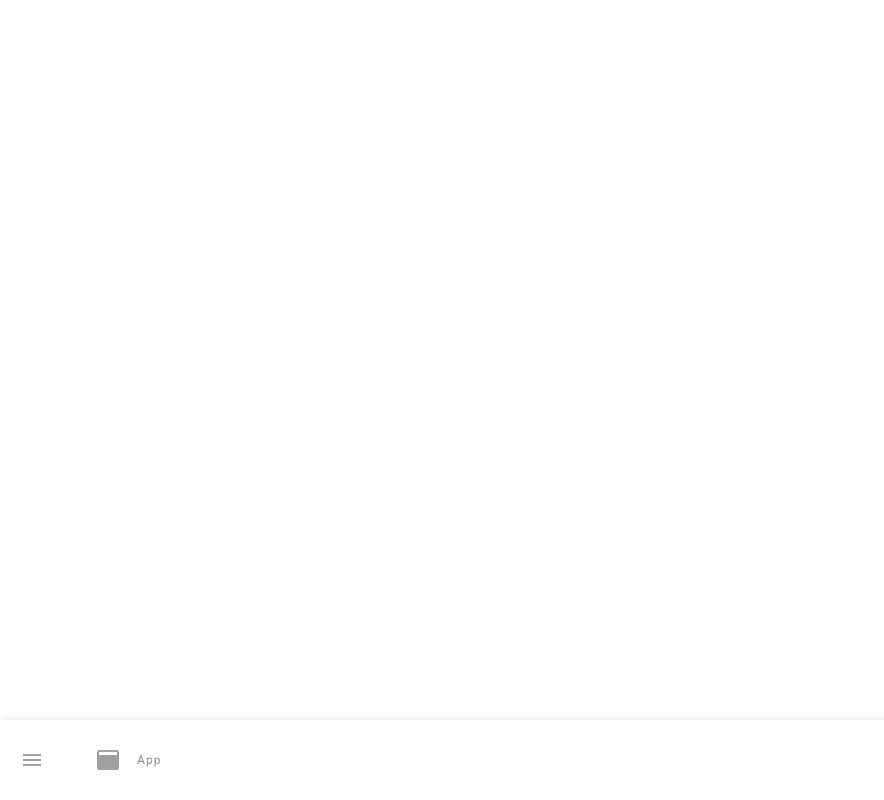
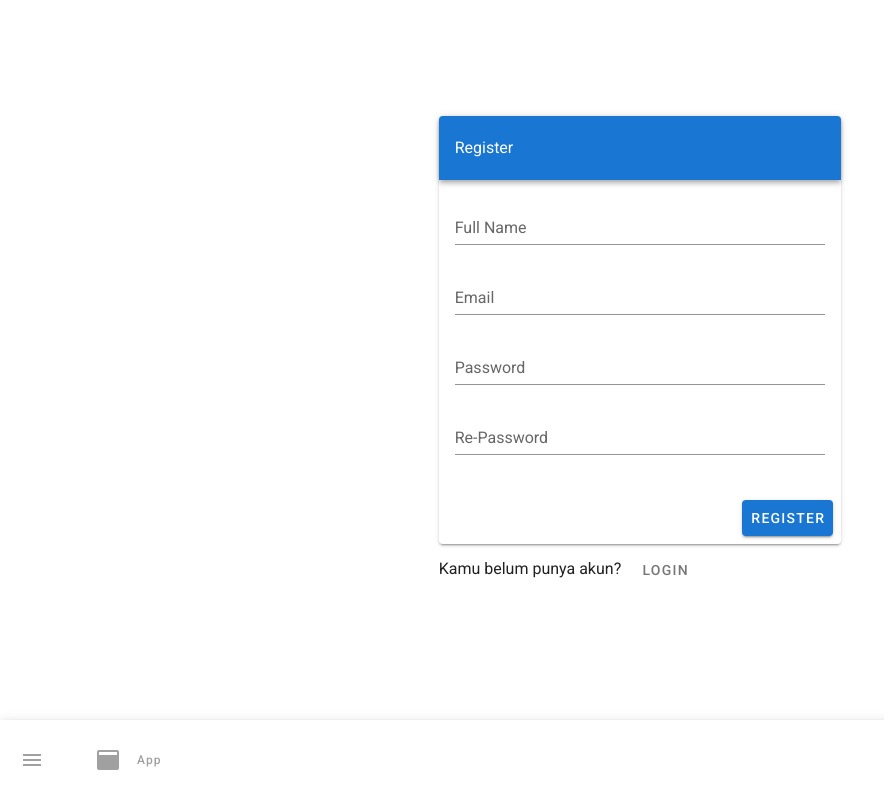
Before and after one commit to edository/wegodev-cashier, a Nuxt app: page /register in a window 1280 px wide. Before the commit this address had no page. Shown: the whole page, without its empty margins (0-884 px from the left). Built offline with nearby package versions, Linux system fonts and the light colour scheme.

Commit message:
mulai di 80. Login from frontend use Api

```diff
--- a/layouts/default.vue
+++ b/layouts/default.vue
@@ -1,6 +1,6 @@
 <template>
   <v-app>
-    <v-navigation-drawer v-model="sideDrawer" fixed app>
+    <v-navigation-drawer disable-resize-watcher v-model="sideDrawer" fixed app>
       <v-list>
         <v-list-item
           v-for="(item, i) in sideMenu"
@@ -20,7 +20,7 @@
     </v-navigation-drawer>
 
     <v-main>
-      <v-container fluid>
+      <v-container fill-height fluid>
         <Nuxt />
       </v-container>
     </v-main>
@@ -73,5 +73,26 @@ export default {
       ],
     }
   },
+  methods: {
+    isWelcomeScreen() {
+      if (!localStorage.welcomeScreen) {
+        if (
+          this.$router.currentRoute.path != '/' &&
+          this.$router.currentRoute.path != '/login'
+        ) {
+          this.$router.push('/register')
+        }
+      }
+    },
+  },
+  watch: {
+    $route() {
+      this.isWelcomeScreen()
+    },
+  },
+  mounted() {
+    // localStorage.setItem('welcomeScreen', true)
+    this.isWelcomeScreen()
+  },
 }
 </script>
--- /dev/null
+++ b/pages/Login.vue
@@ -0,0 +1,20 @@
+<template>
+  <v-row>
+    <v-col cols="10" offset="1" md="4" offset-md="4">
+      <v-card class="mb-2">
+        <v-toolbar color="primary" dark> Login </v-toolbar>
+        <v-card-text>
+          <v-form>
+            <v-text-field name="email" label="Email" type="email" />
+            <v-text-field name="password" label="Password" type="password" />
+          </v-form>
+        </v-card-text>
+        <v-card-actions>
+          <v-spacer></v-spacer>
+          <v-btn color="primary">Login</v-btn>
+        </v-card-actions>
+      </v-card>
+      <p>Kamu sudah punya akun? <v-btn to="/register" plain>Register</v-btn></p>
+    </v-col>
+  </v-row>
+</template>
--- /dev/null
+++ b/pages/Register.vue
@@ -0,0 +1,101 @@
+<template>
+  <v-row>
+    <v-col cols="10" offset="1" md="4" offset-md="4">
+      <v-card class="mb-2">
+        <v-toolbar color="primary" dark> Register </v-toolbar>
+        <v-card-text>
+          <v-form>
+            <v-text-field
+              name="fullname"
+              label="Full Name"
+              type="text"
+              v-model="form.fullname"
+              :rules="rules.fullname"
+            />
+            <v-text-field
+              name="email"
+              label="Email"
+              type="email"
+              v-model="form.email"
+              :rules="rules.email"
+              @keyup="checkEmail()"
+            />
+            <v-text-field
+              name="password"
+              label="Password"
+              type="password"
+              v-model="form.password"
+              :rules="rules.password"
+            />
+            <v-text-field
+              name="retype_password"
+              label="Re-Password"
+              type="password"
+              v-model="form.retype_password"
+              :rules="rules.retype_password"
+            />
+          </v-form>
+        </v-card-text>
+        <v-card-actions>
+          <v-spacer></v-spacer>
+          <v-btn @click="onSubmit()" color="primary">Register</v-btn>
+        </v-card-actions>
+      </v-card>
+      <p>Kamu belum punya akun? <v-btn to="/login" plain>Login</v-btn></p>
+    </v-col>
+  </v-row>
+</template>
+
+<script>
+export default {
+  data() {
+    return {
+      emailExist: false,
+      form: {
+        fullname: '',
+        email: '',
+        password: '',
+        retype_password: '',
+      },
+      rules: {
+        fullname: [(v) => !!v || 'Fullname is required'],
+        email: [
+          (v) => !!v || 'Email is required',
+          (v) => /.+@.+/.test(v) || 'Email invalid',
+          (v) => !!this.emailExist || 'Email already exist',
+        ],
+        password: [
+          (v) => !!v || 'Password is required',
+          (v) => v.length >= 6 || 'Password must be at least 6 characters',
+        ],
+        retype_password: [
+          (v) =>
+            v === this.form.password ||
+            'Re-password must be same with Password',
+        ],
+      },
+    }
+  },
+  methods: {
+    checkEmail() {
+      this.$axios
+        .$post('http://localhost:3000/auth/check-email', this.form)
+        .then((response) => {
+          console.log(response)
+          this.emailExist = false
+        })
+        .catch((error) => {
+          this.emailExist = true
+          console.log(error)
+        })
+    },
+    onSubmit() {
+      this.$axios
+        .$post('http://localhost:3000/auth/register', this.form)
+        .then((response) => {
+          console.log(response)
+        })
+    },
+  },
+}
+</script>
```
